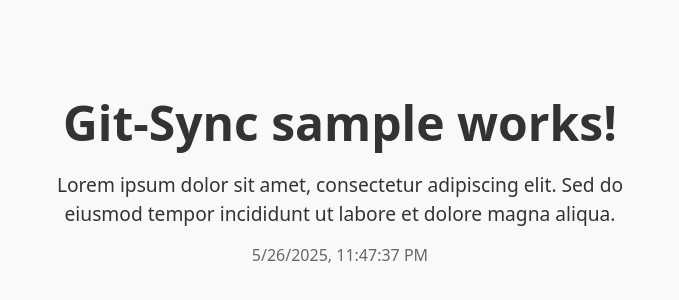
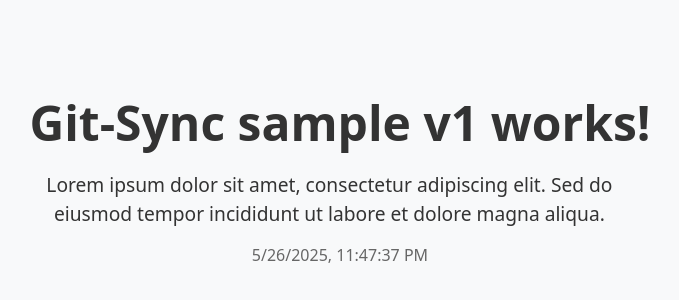
Before and after one commit to maystani/k6, a plain HTML site: page index.html in a window 1280 px wide. Shown: the part 238-538 px from the top of the page, without its empty margins (300-979 px from the left). Drawn offline with Linux system fonts and the light colour scheme.

Commit message:
Update index.html

```diff
--- a/index.html
+++ b/index.html
@@ -40,7 +40,7 @@
 </head>
 <body>
 <main>
-    <h1>Git-Sync sample works!</h1>
+    <h1>Git-Sync sample v1 works!</h1>
     <p>Lorem ipsum dolor sit amet, consectetur adipiscing elit. Sed do eiusmod tempor incididunt ut labore et dolore magna aliqua.</p>
     <div class="datetime" id="datetime"></div>
 </main>
```
